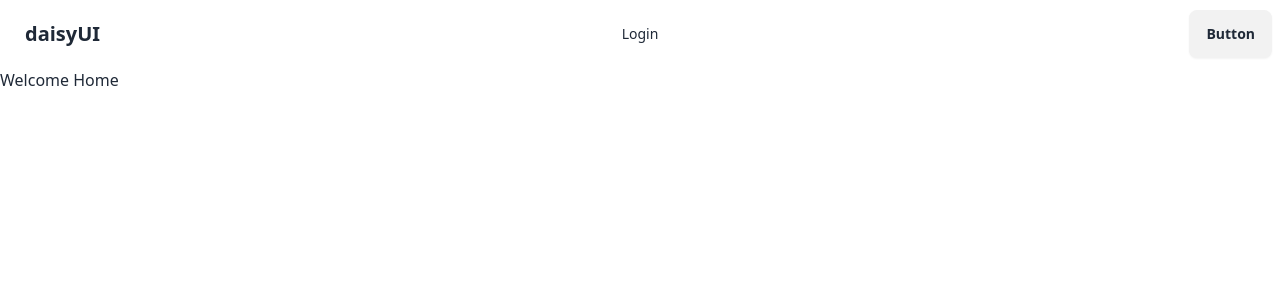
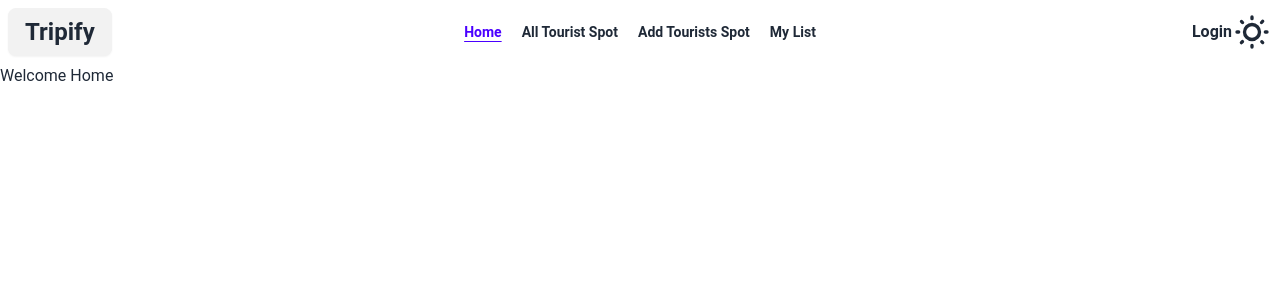
Before and after one commit to Tufazzul1/Tripify-client, a React (Vite) app: page / in a window 1280 px wide. Shown: the top 300 px of the page. Built offline with nearby package versions, Linux system fonts and the light colour scheme.

Commit message:
added navbar

```diff
--- a/src/App.jsx
+++ b/src/App.jsx
@@ -7,8 +7,7 @@ function App() {
 
   return (
     <>
-      <Navbar></Navbar>
-      <h1>Vite + React</h1>
+
 
     </>
   )
--- /dev/null
+++ b/src/Pages/AddSpot.jsx
@@ -0,0 +1,11 @@
+import React from 'react';
+
+const AddSpot = () => {
+    return (
+        <div>
+            <h2 className="text-3xl">Add Tourist spot</h2>
+            </div>
+    );
+};
+
+export default AddSpot;
--- /dev/null
+++ b/src/Pages/AllSpot.jsx
@@ -0,0 +1,11 @@
+import React from 'react';
+
+const AllSpot = () => {
+    return (
+        <div>
+            <h2>All tourist spot</h2>
+        </div>
+    );
+};
+
+export default AllSpot;
--- /dev/null
+++ b/src/Pages/MyList.jsx
@@ -0,0 +1,11 @@
+import React from 'react';
+
+const MyList = () => {
+    return (
+        <div>
+            <h2 className="text-3xl">MyList here </h2>
+        </div>
+    );
+};
+
+export default MyList;
--- a/src/components/Home/Home.jsx
+++ b/src/components/Home/Home.jsx
@@ -1,5 +1,4 @@
 import React from 'react';
-import Navbar from '../Navbar/Navbar';
 
 const Home = () => {
     return (
--- a/src/components/Navbar/Navbar.jsx
+++ b/src/components/Navbar/Navbar.jsx
@@ -1,8 +1,24 @@
-import { Link } from 'react-router-dom';
+import { useEffect, useState } from 'react';
+import { Link, NavLink } from 'react-router-dom';
 
 
 
 const Navbar = () => {
+
+    const [theme, setTheme] = useState('light');
+
+    useEffect(() => {
+        localStorage.setItem('theme', theme)
+        const localTheme = localStorage.getItem('theme')
+        document.querySelector('html').setAttribute('data-theme', localTheme)
+    }, [theme])
+    const handleThemeToggle = (e) => {
+        if (e.target.checked) {
+            setTheme('synthwave')
+        } else {
+            setTheme('light')
+        }
+    }
     return (
         <div>
             <div className="navbar bg-base-100">
@@ -16,16 +32,69 @@ const Navbar = () => {
                             <li><a>Item 3</a></li>
                         </ul>
                     </div>
-                    <a className="btn btn-ghost text-xl">daisyUI</a>
+                    <Link to={'/'}><button className="btn  text-2xl font-bold">Tripify</button></Link>
                 </div>
+
                 <div className="navbar-center hidden lg:flex">
-                    <ul className="menu menu-horizontal px-1">
-                        <li><Link to="/login">Login</Link></li>
+                    <ul className='menu hidden sm:flex menu-horizontal px-1 gap-5'>
+                        <NavLink
+                            className={({ isActive }) =>
+                                isActive ? 'text-primary font-bold underline underline-offset-4' : 'font-bold'
+                            }
+                            to='/'
+                        >
+                            Home
+                        </NavLink>
+
+                        <NavLink
+                            className={({ isActive }) =>
+                                isActive ? 'text-primary font-bold underline underline-offset-4' : 'font-bold'
+                            }
+                            to='/allSpot'
+                        >
+                            All Tourist Spot
+                        </NavLink>
+                        <NavLink
+                            className={({ isActive }) =>
+                                isActive ? 'text-primary font-bold underline underline-offset-4' : 'font-bold'
+                            }
+                            to='/addSpot'
+                        >
+                            Add Tourists Spot
+                        </NavLink>
+                        <NavLink
+                            className={({ isActive }) =>
+                                isActive ? 'text-primary font-bold underline underline-offset-4' : 'font-bold'
+                            }
+                            to='/myList'
+                        >
+                            My List
+                        </NavLink>
+
                     </ul>
 
                 </div>
                 <div className="navbar-end">
-                    <a className="btn">Button</a>
+                    <NavLink
+                        className={({ isActive }) =>
+                            isActive ? 'text-primary font-bold underline underline-offset-4' : 'font-bold'
+                        }
+                        to='/login'
+                    >
+                        Login
+                    </NavLink>
+                    <label className="swap swap-rotate">
+
+                        {/* this hidden checkbox controls the state */}
+                        <input onChange={handleThemeToggle} type="checkbox" className="theme-controller" />
+
+                        {/* sun icon */}
+                        <svg className="swap-off fill-current w-10 h-10" xmlns="http://www.w3.org/2000/svg" viewBox="0 0 24 24"><path d="M5.64,17l-.71.71a1,1,0,0,0,0,1.41,1,1,0,0,0,1.41,0l.71-.71A1,1,0,0,0,5.64,17ZM5,12a1,1,0,0,0-1-1H3a1,1,0,0,0,0,2H4A1,1,0,0,0,5,12Zm7-7a1,1,0,0,0,1-1V3a1,1,0,0,0-2,0V4A1,1,0,0,0,12,5ZM5.64,7.05a1,1,0,0,0,.7.29,1,1,0,0,0,.71-.29,1,1,0,0,0,0-1.41l-.71-.71A1,1,0,0,0,4.93,6.34Zm12,.29a1,1,0,0,0,.7-.29l.71-.71a1,1,0,1,0-1.41-1.41L17,5.64a1,1,0,0,0,0,1.41A1,1,0,0,0,17.66,7.34ZM21,11H20a1,1,0,0,0,0,2h1a1,1,0,0,0,0-2Zm-9,8a1,1,0,0,0-1,1v1a1,1,0,0,0,2,0V20A1,1,0,0,0,12,19ZM18.36,17A1,1,0,0,0,17,18.36l.71.71a1,1,0,0,0,1.41,0,1,1,0,0,0,0-1.41ZM12,6.5A5.5,5.5,0,1,0,17.5,12,5.51,5.51,0,0,0,12,6.5Zm0,9A3.5,3.5,0,1,1,15.5,12,3.5,3.5,0,0,1,12,15.5Z" /></svg>
+
+                        {/* moon icon */}
+                        <svg className="swap-on fill-current w-10 h-10" xmlns="http://www.w3.org/2000/svg" viewBox="0 0 24 24"><path d="M21.64,13a1,1,0,0,0-1.05-.14,8.05,8.05,0,0,1-3.37.73A8.15,8.15,0,0,1,9.08,5.49a8.59,8.59,0,0,1,.25-2A1,1,0,0,0,8,2.36,10.14,10.14,0,1,0,22,14.05,1,1,0,0,0,21.64,13Zm-9.5,6.69A8.14,8.14,0,0,1,7.08,5.22v.27A10.15,10.15,0,0,0,17.22,15.63a9.79,9.79,0,0,0,2.1-.22A8.11,8.11,0,0,1,12.14,19.73Z" /></svg>
+
+                    </label>
                 </div>
             </div>
         </div>
--- a/src/index.css
+++ b/src/index.css
@@ -1,3 +1,7 @@
+/*
+@import url('https://fonts.googleapis.com/css2?family=Roboto:ital,wght@0,100;0,300;0,400;0,500;0,700;0,900;1,100;1,300;1,400;1,500;1,700;1,900&display=swap'); */
+
+
 @tailwind base;
 @tailwind components;
 @tailwind utilities;
--- a/tailwind.config.js
+++ b/tailwind.config.js
@@ -5,7 +5,14 @@ export default {
     "./src/**/*.{js,ts,jsx,tsx}",
   ],
   theme: {
-    extend: {},
+    extend: {
+      fontFamily: {
+        sans: ['Roboto', 'sans-serif'],
+      },
+    }
   },
   plugins: [require("daisyui")],
+  daisyui: {
+    themes: ["light", "synthwave"],
+  },
 }
```
Also changed, not shown: src/main.jsx (+15 -0 lines).
